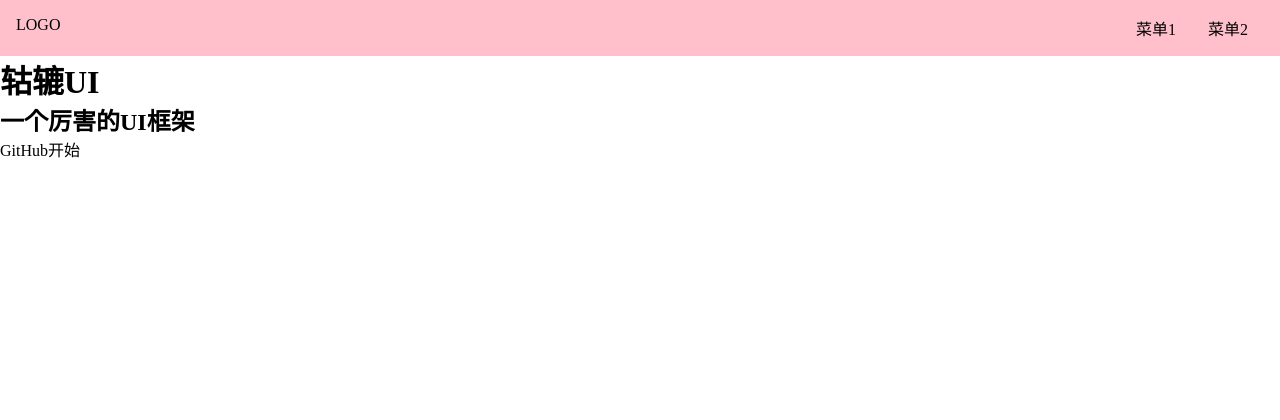
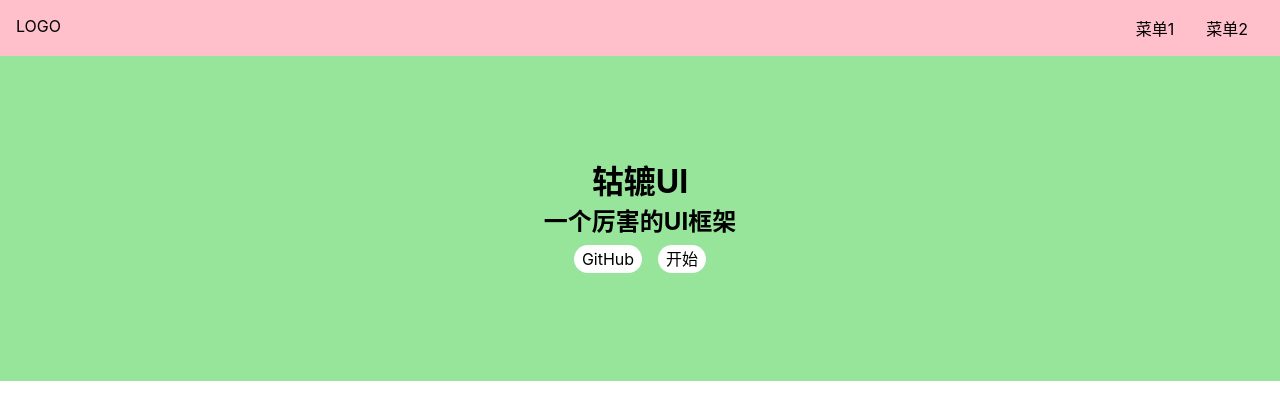
Before and after one commit to alicifes/gulu-ui, a Vue app: page / in a window 1280 px wide. Shown: the top 420 px of the page. Built offline with nearby package versions, Linux system fonts and the light colour scheme.

Commit message:
初始化html

```diff
--- a/src/index.scss
+++ b/src/index.scss
@@ -10,6 +10,10 @@
   text-decoration: none;
   color: inherit;
   &:hover {
-    border-bottom: 1px solid;
+    cursor: pointer;
   }
 }
+body {
+  font-size: 16px;
+  font-family: -apple-system, "Noto Sans", "Helvetica Neue", Helvetica, "Nimbus Sans L", Arial, "Liberation Sans", "PingFang SC", "Hiragino Sans GB", "Noto Sans CJK SC", "Source Han Sans SC", "Source Han Sans CN", "Microsoft YaHei", "Wenquanyi Micro Hei", "WenQuanYi Zen Hei", "ST Heiti", SimHei, "WenQuanYi Zen Hei Sharp", sans-serif;
+}
--- a/src/views/Doc.vue
+++ b/src/views/Doc.vue
@@ -2,7 +2,23 @@
   <div>
     <Topnav/>
     <div class="content">
-      <aside>边栏</aside>
+      <aside>
+        <h2>组件列表</h2>
+        <ol>
+          <li>
+            <router-link to="/doc/switch">Switch 组件</router-link>
+          </li>
+          <li>
+            <router-link to="/doc/switch">Button 组件</router-link>
+          </li>
+          <li>
+            <router-link to="/doc/switch">Dialog 组件</router-link>
+          </li>
+          <li>
+            <router-link to="/doc/switch">Tabs 组件</router-link>
+          </li>
+        </ol>
+      </aside>
       <main>主内容</main>
     </div>
   </div>
--- a/src/views/Home.vue
+++ b/src/views/Home.vue
@@ -5,8 +5,8 @@
       <h1>轱辘UI</h1>
       <h2>一个厉害的UI框架</h2>
       <p class="actions">
-        <a>GitHub</a>
-        <a>开始</a>
+        <a href="">GitHub</a>
+        <router-link to="/doc">开始</router-link>
       </p>
     </div>
   </div>
@@ -21,5 +21,27 @@
 </script>
 
 <style lang="scss" scoped>
+.banner{
+  padding: 100px 0;
+  display: flex;
+  justify-content: center;
+  align-items: center;
+  flex-direction: column;
+  background: #97e49b;
+  >.actions{
+    padding: 8px 0;
+    a{
+      margin:0 8px;
+      background: #fff;
+      display: inline-block;
+      $h: 28px;
+      height: $h;
+      line-height: $h;
+      border-radius: $h/2;
+      padding: 0 8px;
+    }
+  }
+
+}
 
 </style>
```
